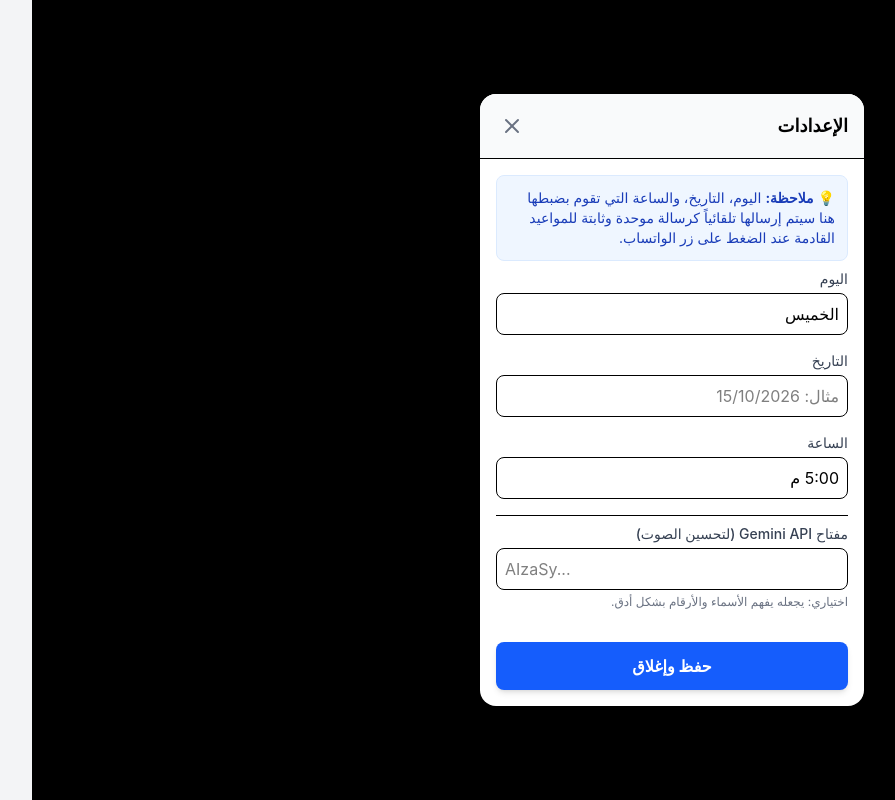
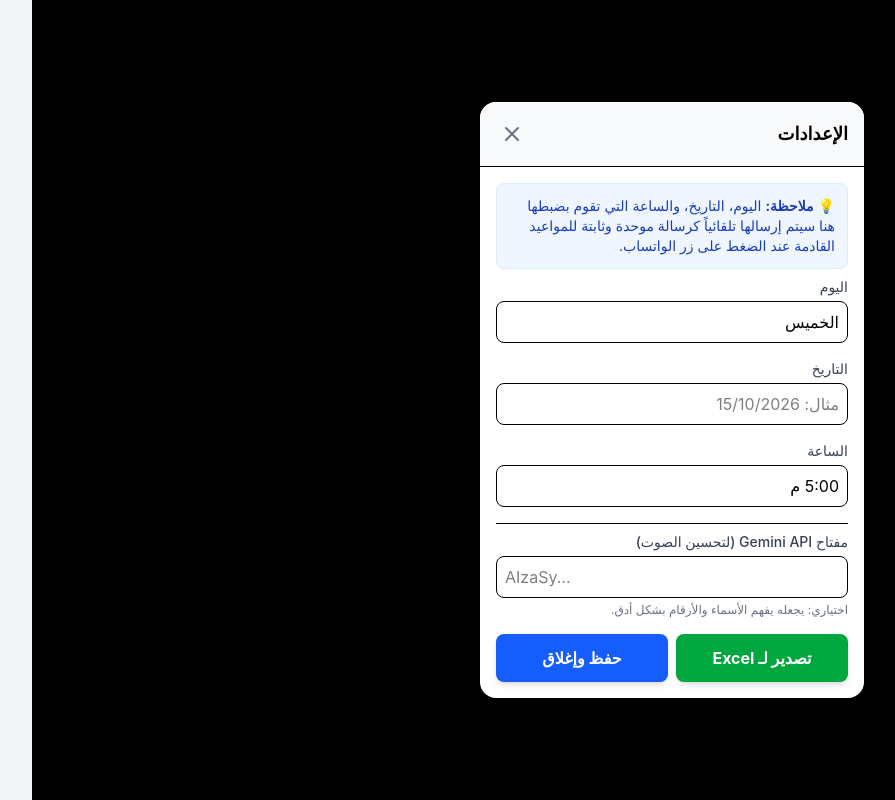
Before and after one commit to drsayedsoud/ortho-pt, a React (Vite) app: page / in a window 1280 px wide. Both pictures are taken after a click on the button 452 px from the left and 36 px from the top of the page. Shown: the whole page, without its empty margins (80-975 px from the left). Built offline with nearby package versions, Linux system fonts and the light colour scheme.

Commit message:
Add export to CSV feature

```diff
--- a/src/App.tsx
+++ b/src/App.tsx
@@ -152,6 +152,34 @@ function App() {
     window.open(url, '_blank');
   };
 
+  const exportToCSV = () => {
+    if (patients.length === 0) {
+      alert("لا يوجد مرضى للتصدير.");
+      return;
+    }
+
+    // BOM for Excel Arabic support
+    const BOM = "\uFEFF";
+    let csvContent = BOM + "المسلسل,الاسم,رقم الهاتف,الحالة\n";
+
+    patients.forEach(p => {
+      const status = p.done ? "تم" : "نشط";
+      // Escape quotes and commas
+      const name = `"${p.name.replace(/"/g, '""')}"`;
+      const phone = `"${p.phone}"`;
+      csvContent += `${p.serialNumber},${name},${phone},${status}\n`;
+    });
+
+    const blob = new Blob([csvContent], { type: 'text/csv;charset=utf-8;' });
+    const url = URL.createObjectURL(blob);
+    const link = document.createElement("a");
+    link.setAttribute("href", url);
+    link.setAttribute("download", `مرضى_التقويم_${new Date().toLocaleDateString('en-GB').replace(/\//g, '-')}.csv`);
+    document.body.appendChild(link);
+    link.click();
+    document.body.removeChild(link);
+  };
+
   // Sort patients: Active first (newest at top), then Done (newest at top)
   const sortedPatients = [...patients].sort((a, b) => {
     if (a.done === b.done) {
@@ -300,12 +328,20 @@ function App() {
                 />
                 <p className="text-xs text-gray-500 mt-1">اختياري: يجعله يفهم الأسماء والأرقام بشكل أدق.</p>
               </div>
-              <button
-                onClick={() => setIsSettingsOpen(false)}
-                className="w-full bg-blue-600 hover:bg-blue-700 transition text-white rounded-lg p-3 font-bold mt-4 shadow-md"
-              >
-                حفظ وإغلاق
-              </button>
+              <div className="flex gap-2 mt-4">
+                <button
+                  onClick={exportToCSV}
+                  className="flex-1 bg-green-600 hover:bg-green-700 transition text-white rounded-lg p-3 font-bold shadow-md"
+                >
+                  تصدير لـ Excel
+                </button>
+                <button
+                  onClick={() => setIsSettingsOpen(false)}
+                  className="flex-1 bg-blue-600 hover:bg-blue-700 transition text-white rounded-lg p-3 font-bold shadow-md"
+                >
+                  حفظ وإغلاق
+                </button>
+              </div>
             </div>
           </div>
         </div>
```
